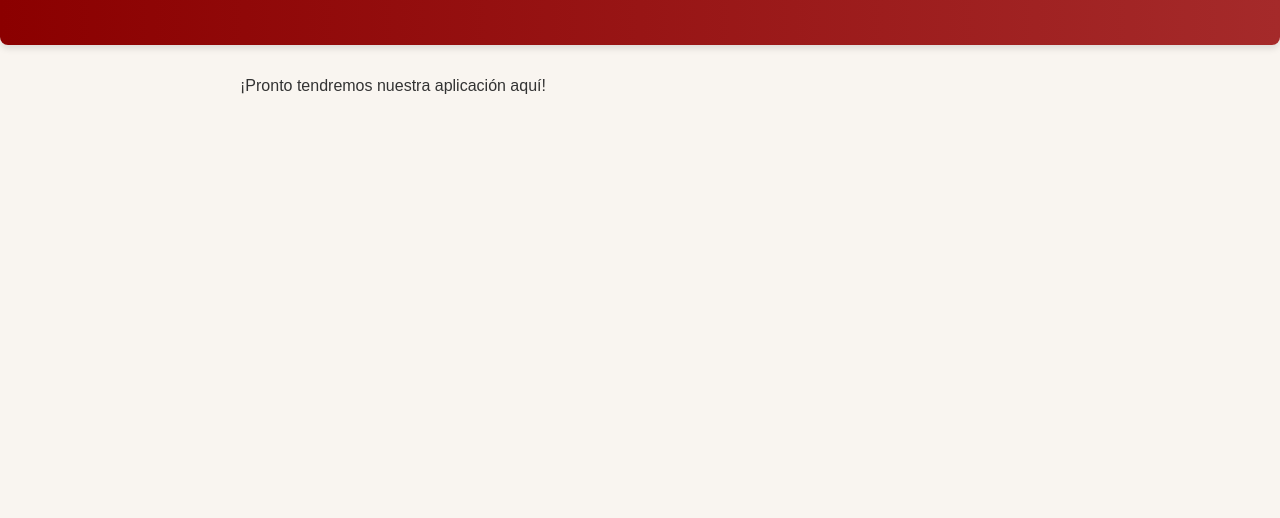
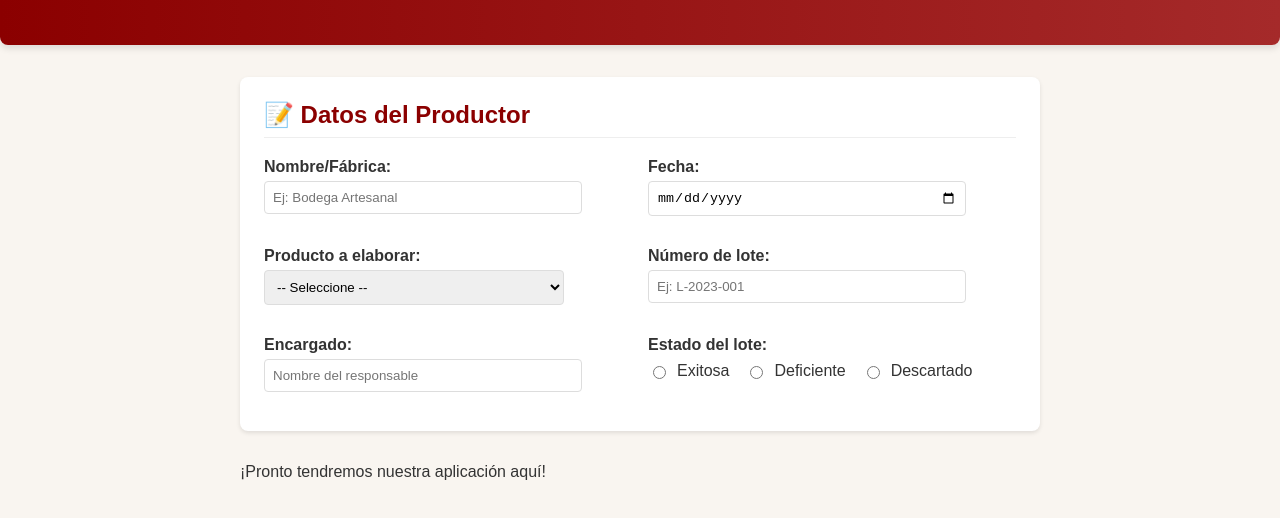
Before and after one commit to NostromO1975/VinicolaApp, a plain HTML site: page index.html in a window 1280 px wide. Shown: the part 152-670 px from the top of the page. Drawn offline with Linux system fonts and the light colour scheme.

Commit message:
datos de productor

```diff
--- a/css/style.css
+++ b/css/style.css
@@ -67,3 +67,53 @@ body {
     margin: 2rem auto;
     padding: 0 1rem;
 }
+/* Estilos para el formulario */
+.form-section {
+    background: white;
+    border-radius: 8px;
+    padding: 1.5rem;
+    margin-bottom: 2rem;
+    box-shadow: 0 2px 4px rgba(0,0,0,0.1);
+}
+
+.form-section h2 {
+    color: #8b0000;
+    margin-top: 0;
+    border-bottom: 1px solid #eee;
+    padding-bottom: 0.5rem;
+}
+
+.form-grid {
+    display: grid;
+    grid-template-columns: 1fr 1fr;
+    gap: 1rem;
+}
+
+.radio-group {
+    display: flex;
+    gap: 1rem;
+    margin-top: 0.5rem;
+}
+
+.radio-group label {
+    display: flex;
+    align-items: center;
+    gap: 0.5rem;
+    font-weight: normal;
+}
+
+input[type="text"],
+input[type="date"],
+input[type="number"],
+select {
+    padding: 0.5rem;
+    border: 1px solid #ddd;
+    border-radius: 4px;
+    width: 100%;
+}
+
+input:focus, select:focus {
+    outline: none;
+    border-color: #8b0000;
+    box-shadow: 0 0 0 2px rgba(139, 0, 0, 0.1);
+}
--- a/index.html
+++ b/index.html
@@ -14,7 +14,56 @@
 
     <main class="container">
         <!-- Aquí irán las secciones -->
-        <section id="app-content">
+        <section class="form-section">
+            <h2>📝 Datos del Productor</h2>
+            <div class="form-grid">
+                <div class="form-group">
+                    <label for="nombre-fabrica">Nombre/Fábrica:</label>
+                    <input type="text" id="nombre-fabrica" placeholder="Ej: Bodega Artesanal" required>
+                </div>
+
+                <div class="form-group">
+                    <label for="fecha">Fecha:</label>
+                    <input type="date" id="fecha" required>
+                </div>
+
+                <div class="form-group">
+                    <label for="producto">Producto a elaborar:</label>
+                    <select id="producto" required>
+                        <option value="">-- Seleccione --</option>
+                        <option value="vino">Vino de fruta</option>
+                        <option value="chicha">Chicha</option>
+                        <option value="masato">Masato</option>
+                        <option value="guarapo">Guarapo</option>
+                        <option value="otro">Otro</option>
+                    </select>
+                </div>
+
+                <div class="form-group">
+                    <label for="numero-lote">Número de lote:</label>
+                    <input type="text" id="numero-lote" placeholder="Ej: L-2023-001" required>
+                </div>
+
+                <div class="form-group">
+                    <label for="encargado">Encargado:</label>
+                    <input type="text" id="encargado" placeholder="Nombre del responsable">
+                </div>
+
+                <div class="form-group">
+                    <label>Estado del lote:</label>
+                    <div class="radio-group">
+                        <label><input type="radio" name="estado-lote" value="exitosa"> Exitosa</label>
+                        <label><input type="radio" name="estado-lote" value="deficiente"> Deficiente</label>
+                        <label><input type="radio" name="estado-lote" value="descartado"> Descartado</label>
+                    </div>
+
+                    <div id="calificacion-container" style="display: none;">
+                        <label for="calificacion">Calificación (1-10):</label>
+                        <input type="number" id="calificacion" min="1" max="10">
+                    </div>
+                </div>
+            </div>
+        </section>
             <p>¡Pronto tendremos nuestra aplicación aquí!</p>
         </section>
     </main>
--- a/js/app.js
+++ b/js/app.js
@@ -1,2 +1,29 @@
 console.log("VinicolaApp cargada!");
 // Aquí añadiremos funciones después
+document.addEventListener('DOMContentLoaded', function() {
+    // Mostrar/ocultar campo de calificación
+    const radioButtons = document.querySelectorAll('input[name="estado-lote"]');
+    const calificacionContainer = document.getElementById('calificacion-container');
+
+    radioButtons.forEach(radio => {
+        radio.addEventListener('change', function() {
+            if (this.value === 'exitosa' || this.value === 'deficiente') {
+                calificacionContainer.style.display = 'block';
+            } else {
+                calificacionContainer.style.display = 'none';
+            }
+        });
+    });
+
+    // Validación básica del formulario
+    const formInputs = document.querySelectorAll('input[required], select[required]');
+    formInputs.forEach(input => {
+        input.addEventListener('blur', function() {
+            if (!this.value) {
+                this.style.borderColor = 'red';
+            } else {
+                this.style.borderColor = '#ddd';
+            }
+        });
+    });
+});
```
